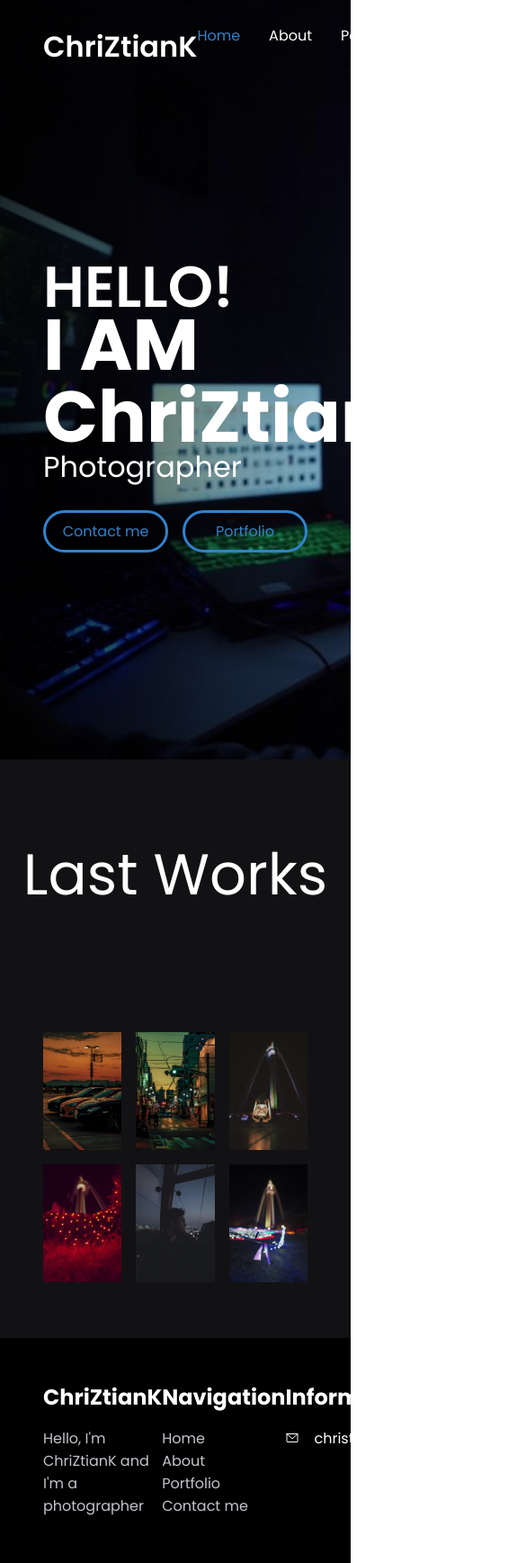
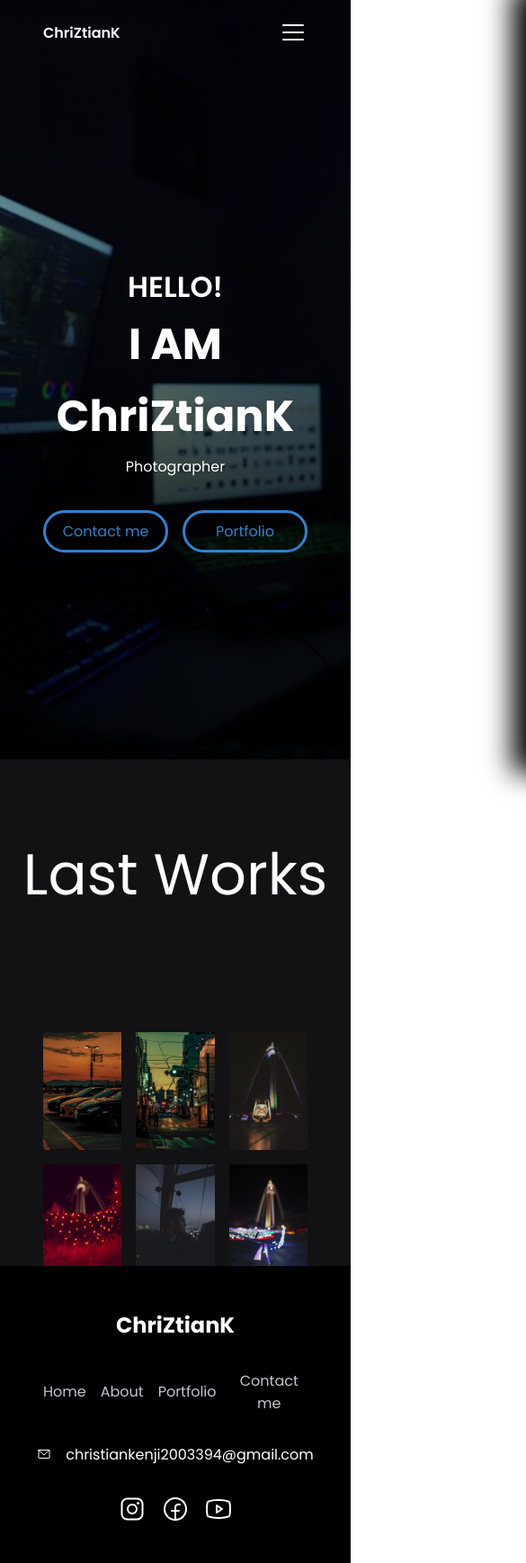
Before and after one commit to brunomaruya/ChriZtianKPortfolio, a React (Vite) app: page / in a window 390 px wide. Shown: the top 1737 px of the page at 90% size, 585 px wide, since content can reach past the window. Built offline with nearby package versions, Linux system fonts and the light colour scheme.

Commit message:
mobile version

```diff
--- a/src/components/Footer/index.tsx
+++ b/src/components/Footer/index.tsx
@@ -50,13 +50,30 @@ export const Footer = () => {
           <Collumn>
             <ul>
               <li>
-                <InstagramLogo /> christian_ks21
+                <a
+                  href="https://www.instagram.com/christian_ks21/"
+                  target="_blank"
+                  rel="noreferrer"
+                >
+                  <InstagramLogo />
+                  <span>christian_ks21</span>
+                </a>
               </li>
               <li>
-                <FacebookLogo /> Christian Kenji
+                <a href="" target="_blank">
+                  <FacebookLogo />
+                  <span>Christian Kenji</span>
+                </a>
               </li>
               <li>
-                <YoutubeLogo /> ChriZtianK
+                <a
+                  href="https://www.youtube.com/@christian_ks21"
+                  target="_blank"
+                  rel="noreferrer"
+                >
+                  <YoutubeLogo />
+                  <span>ChriZtianK</span>
+                </a>
               </li>
             </ul>
           </Collumn>
--- a/src/components/Footer/styles.ts
+++ b/src/components/Footer/styles.ts
@@ -9,6 +9,9 @@ export const FooterContainer = styled.footer`
   justify-content: center;
   /* background: ${(props) => props.theme['gray-900']}; */
   background: black;
+  @media (max-width: 768px) {
+    height: calc(${(props) => props.theme['footer-height']} + 5rem);
+  }
 `
 export const FooterWrapper = styled.div`
   width: 100%;
@@ -21,6 +24,42 @@ export const CollumnsContainer = styled.div`
   width: 100%;
   display: flex;
   justify-content: space-between;
+
+  @media (max-width: 768px) {
+    display: block;
+    text-align: center;
+    ul {
+      h1 {
+        display: none;
+      }
+    }
+    ul:first-child {
+      h1 {
+        display: block;
+      }
+      p {
+        display: none;
+      }
+    }
+    ul:nth-child(2) {
+      display: flex;
+      flex-direction: row;
+      justify-content: center;
+      gap: 2rem;
+      margin-bottom: 1rem;
+    }
+    ul:last-child {
+      display: flex;
+      justify-content: center;
+      gap: 1rem;
+      margin-top: 1rem;
+      li {
+        span {
+          display: none;
+        }
+      }
+    }
+  }
 `
 export const Collumn = styled.ul`
   h1 {
--- a/src/components/Navbar/index.tsx
+++ b/src/components/Navbar/index.tsx
@@ -1,3 +1,4 @@
+import { List, X } from 'phosphor-react'
 import { useState } from 'react'
 import { Link, NavLink } from 'react-router-dom'
 import {
@@ -8,6 +9,7 @@ import {
 
 export const Navbar = () => {
   const [background, setBackground] = useState('transparent')
+  const [isOpen, setIsOpen] = useState(false)
 
   window.onscroll = () => {
     if (window.scrollY > 0) {
@@ -21,6 +23,13 @@ export const Navbar = () => {
     window.scrollY(0)
   }
 
+  const showNavigation = () => {
+    setIsOpen(true)
+  }
+  const hideNavigation = () => {
+    setIsOpen(false)
+  }
+
   return (
     <NavbarContainerContainer background={background}>
       <NavbarContainer>
@@ -29,7 +38,7 @@ export const Navbar = () => {
             ChriZtianK
           </a>
         </span>
-        <LinksContainer>
+        <LinksContainer style={{ right: isOpen ? 0 : '-100%' }}>
           <li>
             <NavLink
               to={`/`}
@@ -66,7 +75,9 @@ export const Navbar = () => {
               Contact me
             </NavLink>
           </li>
+          <X onClick={hideNavigation} />
         </LinksContainer>
+        <List onClick={showNavigation} />
       </NavbarContainer>
     </NavbarContainerContainer>
   )
--- a/src/components/Navbar/styles.ts
+++ b/src/components/Navbar/styles.ts
@@ -15,6 +15,10 @@ export const NavbarContainerContainer = styled.div`
   .not-active {
     color: white;
   }
+  @media (max-width: 768px) {
+    height: calc(${(props) => props.theme['navbar-height']} - 2rem);
+    position: fixed;
+  }
 `
 export const NavbarContainer = styled.nav`
   display: flex;
@@ -26,16 +30,29 @@ export const NavbarContainer = styled.nav`
 
   padding: 3rem 3rem;
   color: ${(props) => props.theme.white};
+  svg {
+    display: none;
+  }
 
   span {
     font-weight: 600;
     font-size: 2rem;
+    @media (max-width: 768px) {
+      font-size: 1rem;
+    }
+  }
+  @media (max-width: 768px) {
+    svg {
+      display: block;
+      font-size: 2rem;
+    }
   }
 `
 export const LinksContainer = styled.ul`
   display: flex;
   gap: 2rem;
   font-size: 1rem;
+
   li {
     a {
       &:hover {
@@ -43,4 +60,30 @@ export const LinksContainer = styled.ul`
       }
     }
   }
+
+  @media (max-width: 768px) {
+    width: 50%;
+    min-height: 100vh;
+    position: absolute;
+    right: 0;
+    top: 0;
+    z-index: 900;
+    padding: 6rem 3rem;
+    background: ${(props) => props.theme['gray-900']};
+    flex-direction: column;
+    gap: 3rem;
+    box-shadow: 0px 0px 29px 15px rgba(0, 0, 0, 1);
+    transition: 0.3s ease-in-out;
+    li {
+      font-size: 1.5rem;
+    }
+    svg:first-of-type {
+      display: block;
+      position: absolute;
+      top: 0;
+      right: 0;
+      margin: 1rem;
+      font-size: 2rem;
+    }
+  }
 `
--- a/src/pages/About/styles.ts
+++ b/src/pages/About/styles.ts
@@ -16,6 +16,9 @@ export const AboutContainer = styled.section`
     width: 50%;
     object-fit: cover;
   }
+  @media (max-width: 768px) {
+    margin-bottom: calc(${(props) => props.theme['footer-height']} + 5rem);
+  }
 `
 export const AboutWrapper = styled.div`
   h1 {
--- a/src/pages/Contact/styles.ts
+++ b/src/pages/Contact/styles.ts
@@ -11,6 +11,10 @@ export const ContactContainer = styled.section`
   margin: auto;
   margin-top: ${(props) => props.theme['navbar-height']};
   padding-inline: 3rem;
+  @media (max-width: 768px) {
+    display: flex;
+    flex-direction: column;
+  }
 `
 export const MessageContainer = styled.div`
   padding-block: 3rem;
@@ -64,7 +68,11 @@ export const MessageContainer = styled.div`
       }
     }
   }
+  @media (max-width: 768px) {
+    margin-bottom: 0;
+  }
 `
+
 export const InformationContainer = styled.div`
   padding: 3rem;
   background: linear-gradient(
@@ -93,4 +101,11 @@ export const InformationContainer = styled.div`
       }
     }
   }
+  @media (max-width: 768px) {
+    width: 100vw;
+    position: relative;
+    left: calc(-50vw + 50%);
+
+    margin-bottom: calc(${(props) => props.theme['footer-height']} + 5rem);
+  }
 `
--- a/src/pages/Home/styles.ts
+++ b/src/pages/Home/styles.ts
@@ -42,10 +42,37 @@ export const HomeWrapper = styled.div`
     font-size: 2rem;
     font-weight: 400;
   }
+  @media (max-width: 768px) {
+    background: linear-gradient(
+        to top,
+        rgba(0, 0, 0, 0.8) 0%,
+        rgba(0, 0, 0, 0.8) 30%,
+        rgba(0, 0, 0, 0) 100%
+      ),
+      url(${chrisImg});
+    background-repeat: no-repeat;
+    background-size: cover;
+    background-position: center;
+    h1 {
+      font-size: 2rem;
+    }
+    h2 {
+      font-size: 3rem;
+    }
+    h3 {
+      font-size: 1rem;
+    }
+    & > div {
+      text-align: center;
+    }
+  }
 `
 export const ButtonsContainer = styled.div`
   display: flex;
   gap: 1rem;
+  @media (max-width: 768px) {
+    justify-content: center;
+  }
 `
 
 export const Button = styled.button`
--- a/src/pages/Portfolio/styles.ts
+++ b/src/pages/Portfolio/styles.ts
@@ -12,6 +12,9 @@ export const PortfolioContainer = styled.section`
     margin-bottom: 2rem;
     font-size: 3rem;
     font-weight: 500;
+  }
+  @media (max-width: 768px) {
+    margin-bottom: calc(${(props) => props.theme['footer-height']} + 5rem);
   }
 `
 export const FullImage = styled.div`
```
